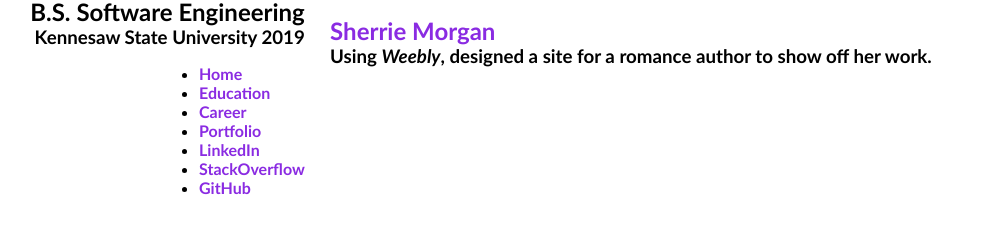
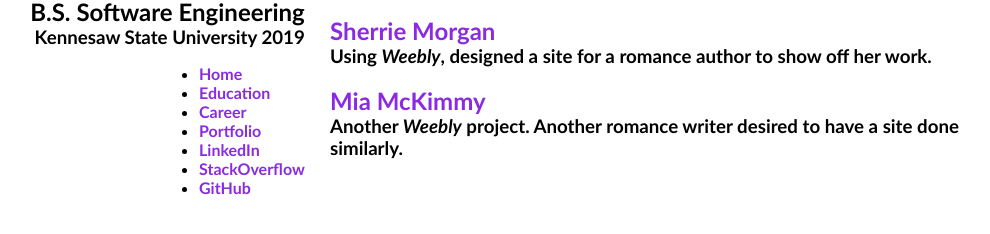
Before and after one commit to brandmorg/brandmorg.github.io, a plain HTML site: page portfolio.html in a window 1280 px wide. Shown: the part 50-284 px from the top of the page, without its empty margins (272-1262 px from the left). Drawn offline with Linux system fonts and the light colour scheme; a script that the page names is missing.

Commit message:
Update PORTFOLIO

```diff
--- a/portfolio.html
+++ b/portfolio.html
@@ -31,6 +31,9 @@
                         <br>
                     <h2><a href="http://www.sherrieleamorgan.com/">Sherrie Morgan</a></h2>
                     <h3>Using <i>Weebly</i>, designed a site for a romance author to show off her work.</h3>
+                    <br>
+                    <h2><a href="https://www.miamckimmy.com/">Mia McKimmy</a></h2>
+                    <h3>Another <i>Weebly</i> project. Another romance writer desired to have a site done similarly.</h3>
                 </div>
         </div>
 
```
